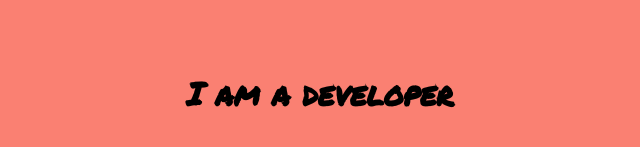
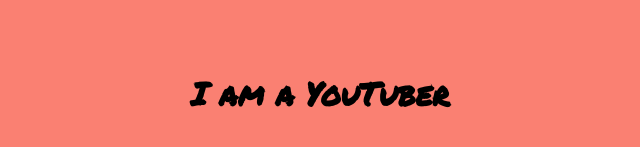
Before and after one commit to lugard1/auto-text-effect-animation, a plain HTML site: page index.html in a window 1280 px wide. Shown: the part 307-454 px from the top of the page, 320-960 px from the left. Drawn offline with Linux system fonts and the light colour scheme.

Commit message:
Update html file

```diff
--- a/index.html
+++ b/index.html
@@ -8,7 +8,7 @@
 </head>
 <body>
   <main class="container">
-    <h1>I am a developer</h1>
+    <h1>I am a YouTuber</h1>
   </main>
 </body>
 </html>
```
